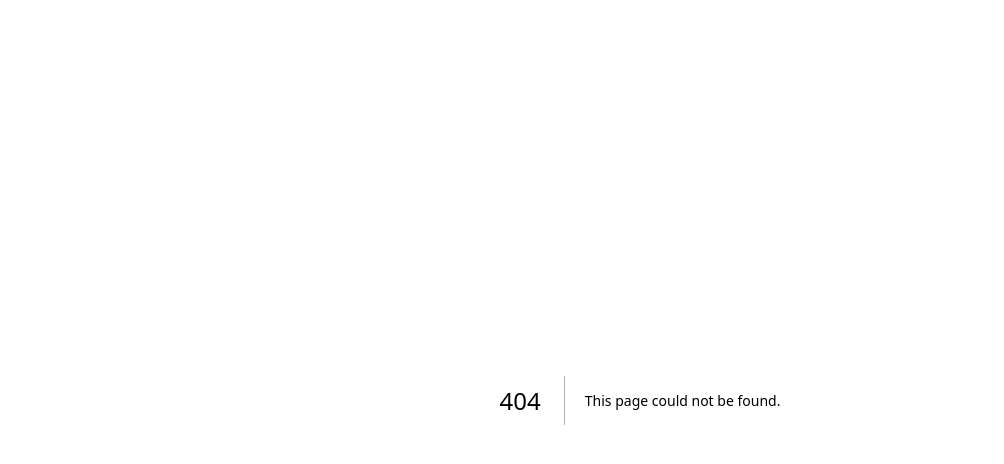
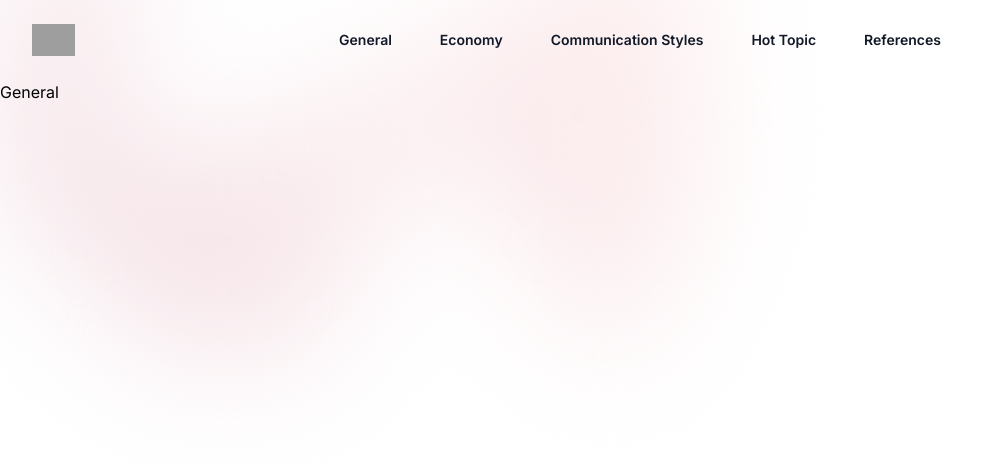
Before and after one commit to Cosmonaut-itc/japan-info, a Next.js app in the folder japan-info/: page /info/general in a window 1280 px wide. Before the commit this address had no page. Shown: the top 464 px of the page, without its empty margins (0-1004 px from the left). Built offline with nearby package versions, Linux system fonts and the light colour scheme; grey boxes are pictures that could not be loaded.

Commit message:
Changed landing page and added first routing

```diff
--- a/japan-info/app/header.js
+++ b/japan-info/app/header.js
@@ -5,7 +5,7 @@ import { Bars3Icon, XMarkIcon } from '@heroicons/react/24/outline'
 import Link from "next/link";
 
 const navigation = [
-    { name: 'General', href: '#' },
+    { name: 'General', href: '/info/general' },
     { name: 'Economy', href: '#' },
     { name: 'Communication Styles', href: '#' },
     { name: 'Hot Topic', href: '#' },
@@ -15,7 +15,7 @@ export default function Header() {
     const [mobileMenuOpen, setMobileMenuOpen] = useState(false)
 
     return (
-        <header className="absolute inset-x-0 top-0 z-50">
+        <header className="inset-x-0 top-0 z-50">
             <nav className="flex items-center justify-between p-6 lg:px-8" aria-label="Global">
                 <div className="flex lg:flex-1">
                     <Link href="https://en.wikipedia.org/wiki/Japan" className="-m-1.5 p-1.5">
--- /dev/null
+++ b/japan-info/app/info/general/page.js
@@ -0,0 +1,8 @@
+import React from 'react';
+export default function General(){
+    return(
+        <div>
+            <h1>General</h1>
+        </div>
+    )
+}
--- /dev/null
+++ b/japan-info/app/info/layout.js
@@ -0,0 +1,23 @@
+import React from 'react';
+import Header from "@/app/header";
+
+export default function DashboardLayout({children}) {
+    return (
+        <section>
+           <Header/>
+            <div
+                className="absolute inset-x-0 -top-40 -z-10 transform-gpu overflow-hidden blur-3xl sm:-top-80"
+                aria-hidden="true"
+            >
+                <div
+                    className="relative left-[calc(70%-11rem)] aspect-[1155/678] w-[36.125rem] -translate-x-1/2 rotate-[30deg] bg-gradient-to-tr from-[#f0dee5] to-[#FFF0F0]  sm:left-[calc(50%-30rem)] sm:w-[72.1875rem]"
+                    style={{
+                        clipPath:
+                            'polygon(74.1% 44.1%, 100% 61.6%, 97.5% 26.9%, 85.5% 0.1%, 80.7% 2%, 72.5% 32.5%, 60.2% 62.4%, 52.4% 68.1%, 47.5% 58.3%, 45.2% 34.5%, 27.5% 76.7%, 0.1% 64.9%, 17.9% 100%, 27.6% 76.8%, 76.1% 97.7%, 74.1% 44.1%)',
+                    }}
+                />
+            </div>
+            {children}
+        </section>
+    );
+}
--- a/japan-info/app/page.js
+++ b/japan-info/app/page.js
@@ -1,6 +1,7 @@
 'use client'
 
 import Header from "@/app/header";
+import Link from "next/link";
 
 
 
@@ -8,14 +9,13 @@ export default function Home() {
   return (
 
       <div className="bg-white">
-        <Header />
         <div className="relative isolate px-6 pt-14 lg:px-8">
           <div
               className="absolute inset-x-0 -top-40 -z-10 transform-gpu overflow-hidden blur-3xl sm:-top-80"
               aria-hidden="true"
           >
                 <div
-                className="relative left-[calc(50%-11rem)] aspect-[1155/678] w-[36.125rem] -translate-x-1/2 rotate-[30deg] bg-gradient-to-tr from-[#f0dee5] to-[#FFF0F0]  sm:left-[calc(50%-30rem)] sm:w-[72.1875rem]"
+                    className="relative left-[calc(70%-11rem)] aspect-[1155/678] w-[36.125rem] -translate-x-1/2 rotate-[30deg] bg-gradient-to-tr from-[#f0dee5] to-[#FFF0F0]  sm:left-[calc(50%-30rem)] sm:w-[72.1875rem]"
                     style={{
                       clipPath:
                           'polygon(74.1% 44.1%, 100% 61.6%, 97.5% 26.9%, 85.5% 0.1%, 80.7% 2%, 72.5% 32.5%, 60.2% 62.4%, 52.4% 68.1%, 47.5% 58.3%, 45.2% 34.5%, 27.5% 76.7%, 0.1% 64.9%, 17.9% 100%, 27.6% 76.8%, 76.1% 97.7%, 74.1% 44.1%)',
@@ -35,15 +35,13 @@ export default function Home() {
                     Angela Jaramillo  A01634233
                 </p>
               <div className="mt-10 flex items-center justify-center gap-x-6">
-                <a
-                    href="#"
-                    className="rounded-md bg-indigo-600 px-3.5 py-2.5 text-sm font-semibold text-white shadow-sm hover:bg-indigo-500 focus-visible:outline focus-visible:outline-2 focus-visible:outline-offset-2 focus-visible:outline-indigo-600"
+                <Link
+                    href="/info/general"
+                    className="rounded-md bg-[#F0D1D7] px-3.5 py-2.5 text-sm font-semibold text-black shadow-sm hover:bg-[#F0D1D7] focus-visible:outline focus-visible:outline-2 focus-visible:outline-offset-2 focus-visible:outline-[#F0D1D7]"
                 >
                   Get started
-                </a>
-                <a href="#" className="text-sm font-semibold leading-6 text-gray-900">
-                  Learn more <span aria-hidden="true">→</span>
-                </a>
+                </Link>
+
               </div>
             </div>
           </div>
```
Also changed, not shown: japan-info/app/globals.css (line endings or trailing spaces), japan-info/app/layout.js (indentation only). Lines whose indentation alone changed are shown as unchanged.
